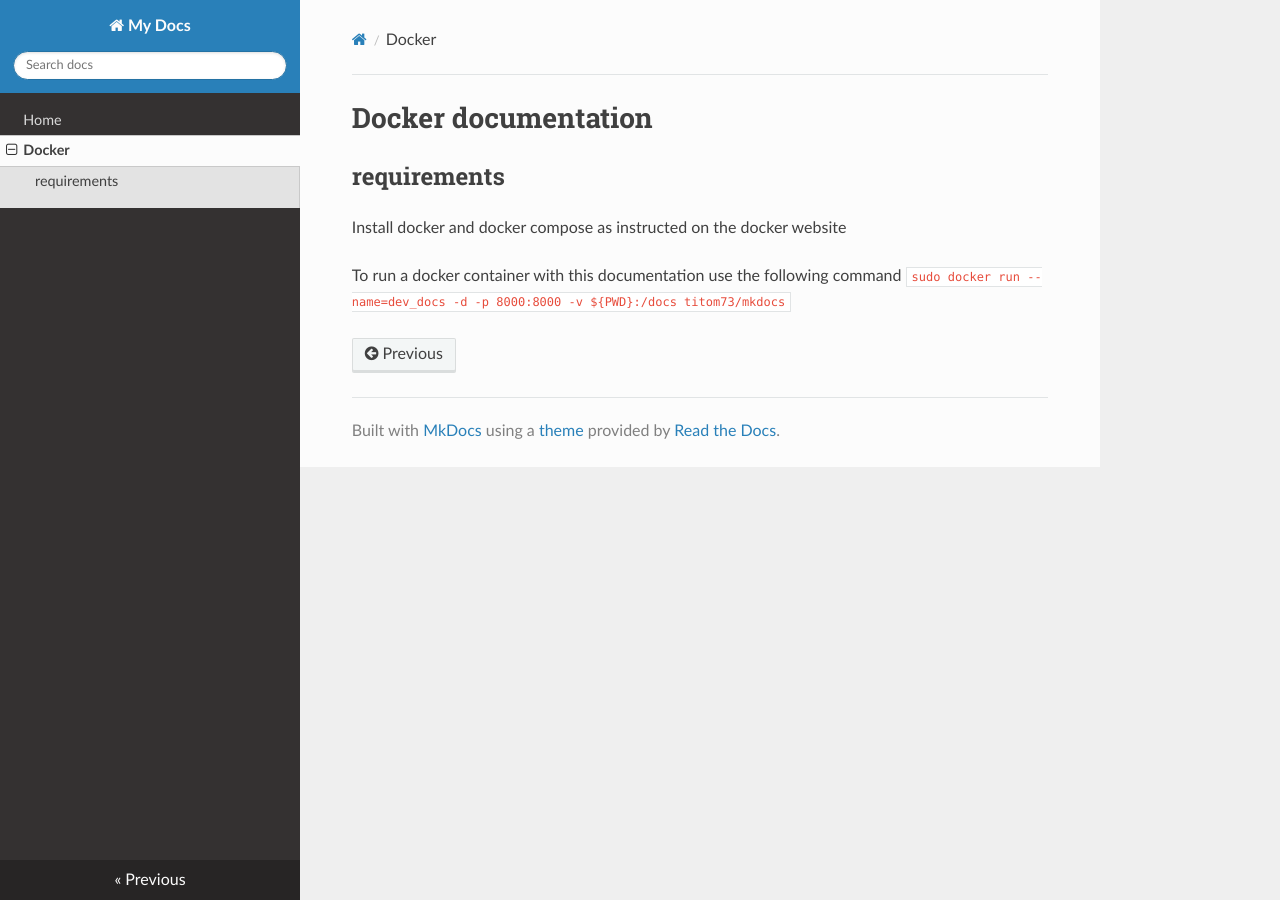
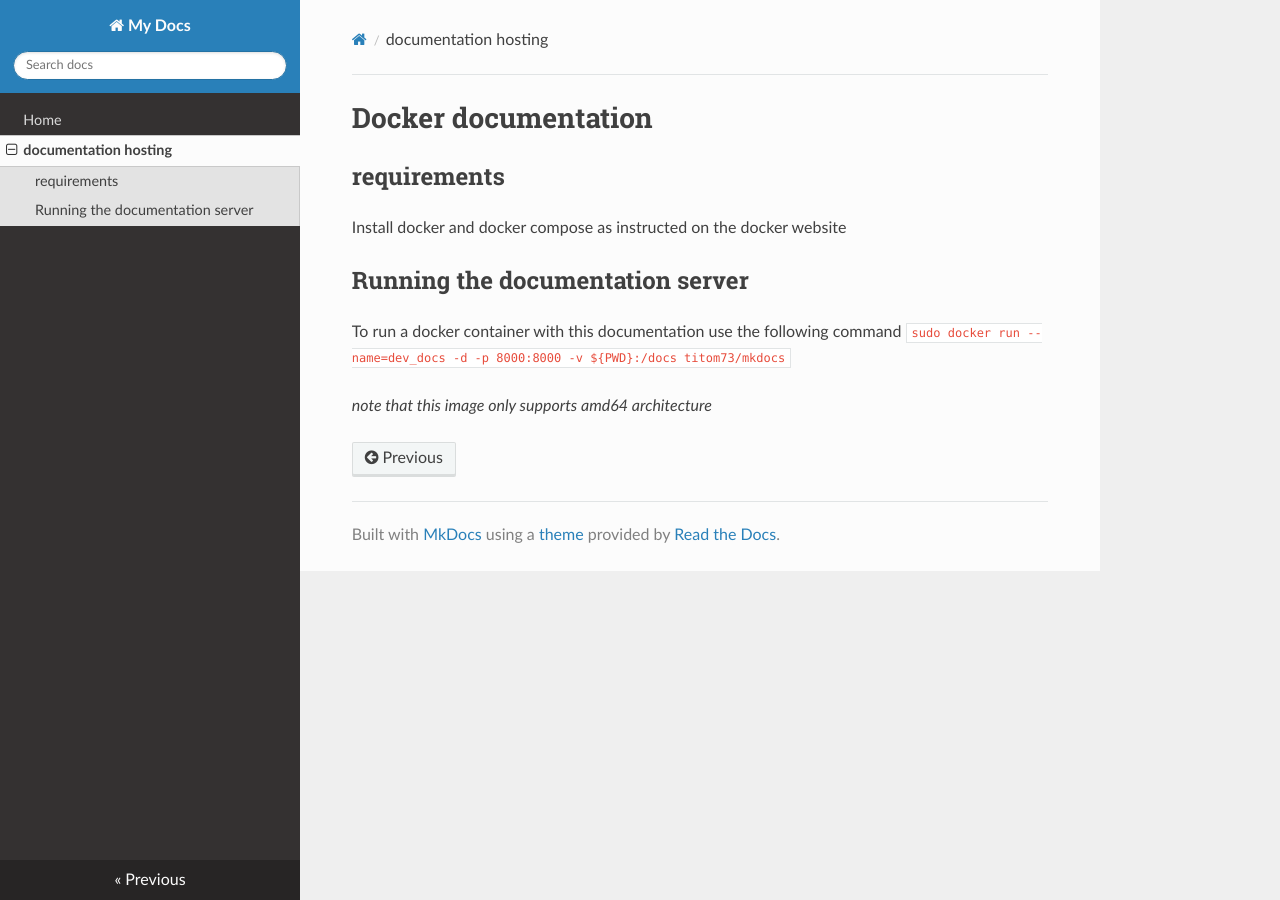
Before and after one commit to nicolaydammer/documentation, an MkDocs documentation site: the page built from docs/documentation_server.md, in a window 1280 px wide. Built offline with MkDocs 1.6.1, drawn with Linux system fonts in a browser that asks for light colours; nearby versions of some CDN libraries.

Commit message:
Added homepage text and first documentation

```diff
--- a/docs/documentation_server.md
+++ b/docs/documentation_server.md
@@ -4,6 +4,8 @@
 
 Install docker and docker compose as instructed on the docker website
 
-##
+## Running the documentation server
 To run a docker container with this documentation use the following command
 `sudo docker run --name=dev_docs -d -p 8000:8000 -v ${PWD}:/docs titom73/mkdocs`
+
+*note that this image only supports amd64 architecture*
--- a/mkdocs.yml
+++ b/mkdocs.yml
@@ -2,5 +2,5 @@ site_name: My Docs
 site_url: http://localhost:8000
 nav:
     - Home: index.md
-    - Docker: documentation_server.md
+    - documentation hosting: documentation_server.md
 theme: readthedocs
```
Also changed, not shown: docs/index.md (+2 -2 lines).
